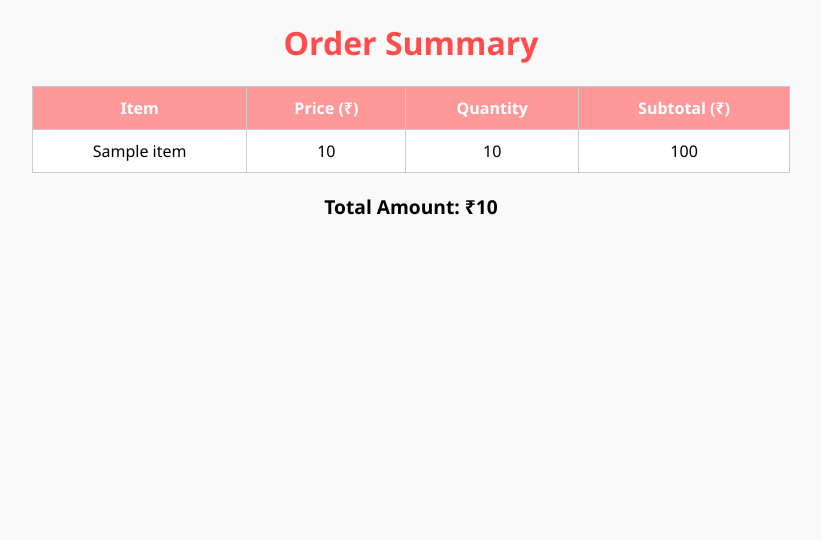
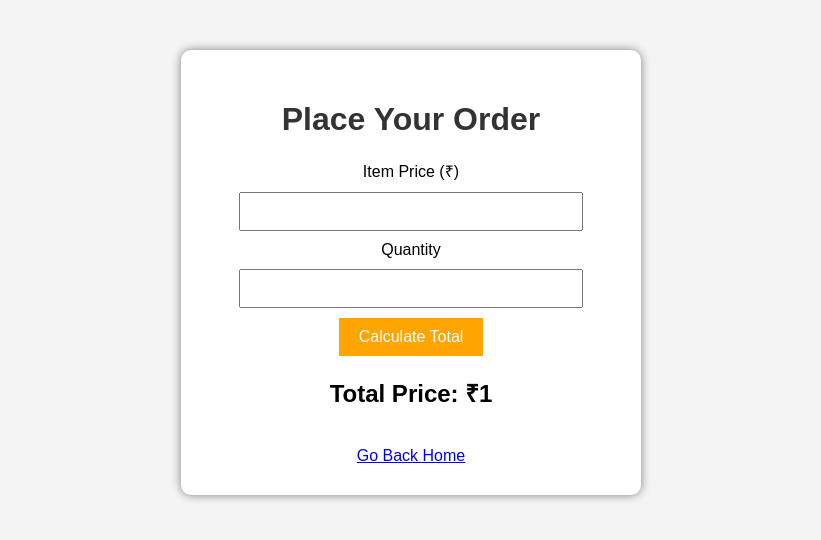
Before and after one commit to suryakanthgit/-Restaurant-menu, a Flask app: template templates/order.html in a window 1280 px wide. Shown: the top 540 px of the page, without its empty margins (229-1050 px from the left). Run offline with Flask 3, Linux system fonts and the light colour scheme; the template is opened without the code that fills it: most values are stand-ins (such as "Sample title", 1, 10 or a date in 2020).

Commit message:
Update order.html

```diff
--- a/templates/order.html
+++ b/templates/order.html
@@ -1,35 +1,76 @@
 <!DOCTYPE html>
-<html lang="en">
+<html>
 <head>
-    <meta charset="UTF-8">
-    <title>Order Summary</title>
+    <title>Place Order</title>
     <style>
-        body { font-family: 'Segoe UI', sans-serif; background: #f9f9f9; text-align: center; }
-        h1 { color: #ff4d4d; }
-        table { margin: auto; border-collapse: collapse; width: 60%; background: white; }
-        th, td { border: 1px solid #ccc; padding: 10px; }
-        th { background: #ff9999; color: white; }
-        .total { font-size: 1.2rem; font-weight: bold; margin-top: 20px; }
+        body{
+            font-family: Arial;
+            text-align:center;
+            background-color:#f4f4f4;
+        }
+
+        .container{
+            margin-top:50px;
+            background:white;
+            padding:30px;
+            width:400px;
+            margin-left:auto;
+            margin-right:auto;
+            border-radius:10px;
+            box-shadow:0px 0px 10px gray;
+        }
+
+        input{
+            padding:10px;
+            width:80%;
+            margin:10px;
+        }
+
+        button{
+            padding:10px 20px;
+            background-color:orange;
+            border:none;
+            color:white;
+            font-size:16px;
+            cursor:pointer;
+        }
+
+        button:hover{
+            background-color:darkorange;
+        }
+
+        h1{
+            color:#333;
+        }
     </style>
 </head>
+
 <body>
-    <h1>Order Summary</h1>
-    <table>
-        <tr>
-            <th>Item</th>
-            <th>Price (₹)</th>
-            <th>Quantity</th>
-            <th>Subtotal (₹)</th>
-        </tr>
-        {% for order in orders %}
-        <tr>
-            <td>{{ order.item }}</td>
-            <td>{{ order.price }}</td>
-            <td>{{ order.quantity }}</td>
-            <td>{{ order.price * order.quantity }}</td>
-        </tr>
-        {% endfor %}
-    </table>
-    <div class="total">Total Amount: ₹{{ total }}</div>
+
+<div class="container">
+
+<h1>Place Your Order</h1>
+
+<form action="/order" method="POST">
+
+<label>Item Price (₹)</label><br>
+<input type="number" name="price" required><br>
+
+<label>Quantity</label><br>
+<input type="number" name="quantity" required><br>
+
+<button type="submit">Calculate Total</button>
+
+</form>
+
+{% if total_price %}
+<h2>Total Price: ₹{{ total_price }}</h2>
+{% endif %}
+
+<br>
+<a href="/">Go Back Home</a>
+
+</div>
+
 </body>
 </html>
```
